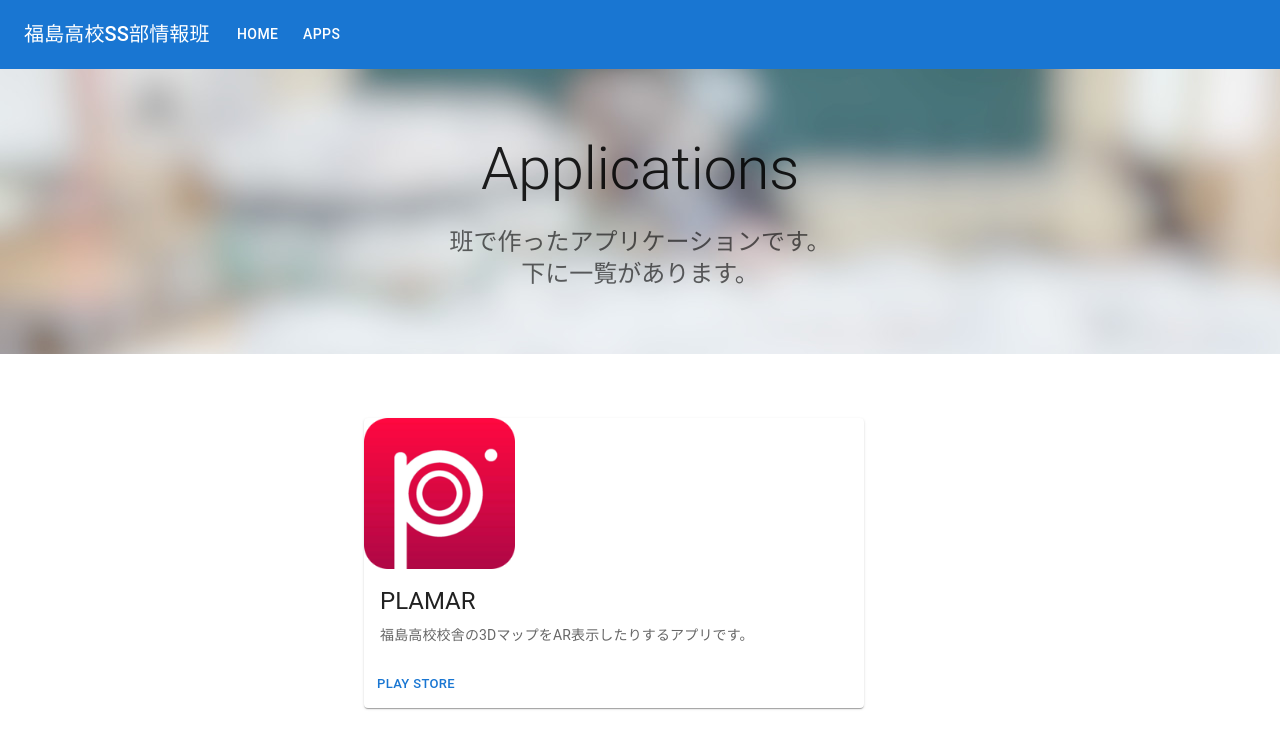
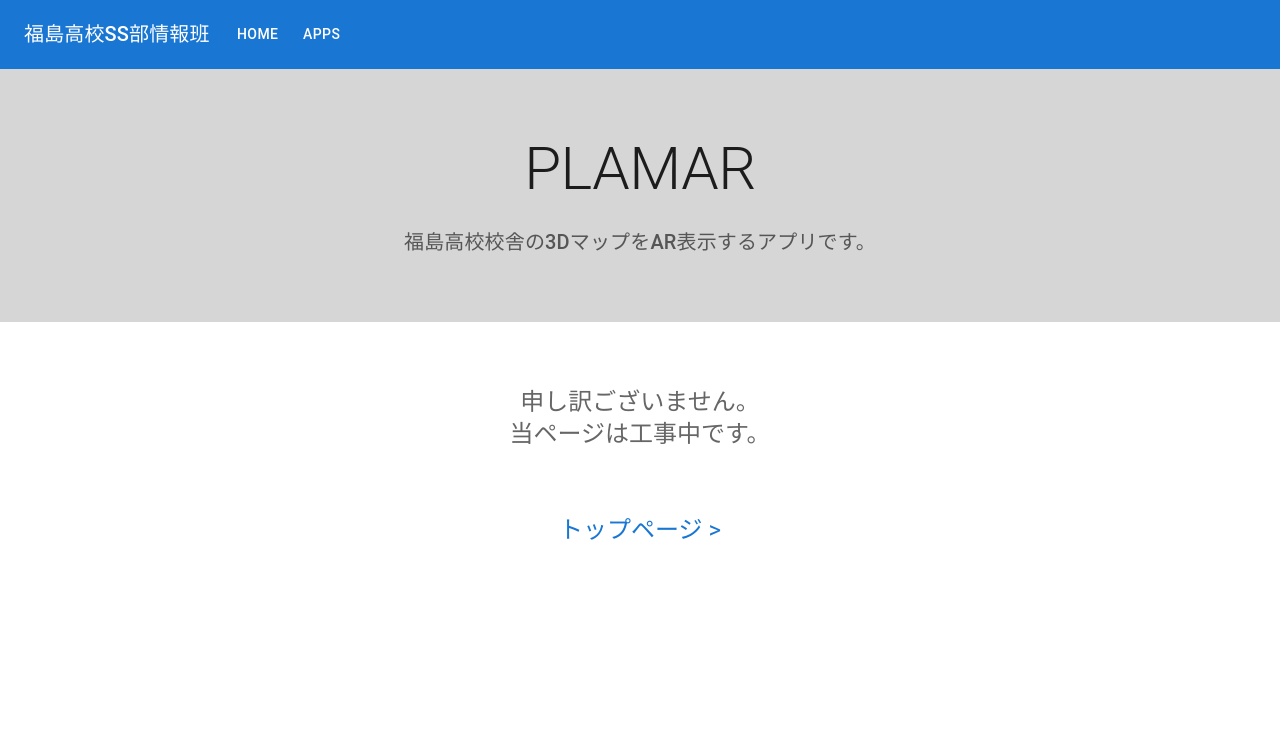
Before and after one commit to FukukouSSJouhou/FukukouSSJouhou, a React app: page /plamar.html in a window 1280 px wide. Shown: the top 748 px of the page. Built offline with nearby package versions, Linux system fonts and the light colour scheme.

Commit message:
added plamar

```diff
--- a/src/pages/AppsPage.tsx
+++ b/src/pages/AppsPage.tsx
@@ -40,7 +40,9 @@ export default function AppsPage(): React.ReactElement {
       >
         <Container maxWidth="sm">
           <Card sx={{ maxWidth: 500 }} >
-            <CardActionArea>
+            <CardActionArea onClick={()=>{
+              window.open("/plamar.html")
+            }}>
               <CardMedia
                 component="img"
                 sx={{ width: 151 }}
--- a/src/pages/PlamarPage.tsx
+++ b/src/pages/PlamarPage.tsx
@@ -1,15 +1,14 @@
-import { Box, Button, Card, CardActionArea, CardActions, CardContent, CardMedia, Container, Link, Stack, Typography } from "@mui/material";
+import { Box, Button, Card, CardActionArea, CardActions, CardContent, CardMedia, Container, Link, Paper, Stack, Typography } from "@mui/material";
 import * as React from "react";
 import DrawerSetkun from '../components/DrawerSetkun';
-export default function PlamarPage():React.ReactElement{
+export default function PlamarPage(): React.ReactElement {
     return (
         <DrawerSetkun title="福島高校SS部情報班">
             <main>
                 {/* Hero unit */}
                 <Box
                     sx={{
-                bgcolor: 'background.paper',
-                backgroundImage: "url(\"images/1500x500.jpg\")",
+                        bgcolor: '#d6d6d6',
                         pt: 8,
                         pb: 6,
                     }}
@@ -22,11 +21,10 @@ export default function PlamarPage():React.ReactElement{
                             color="text.primary"
                             gutterBottom
                         >
-                  Applications
+                            PLAMAR
                         </Typography>
-                <Typography variant="h5" align="center" color="text.secondary" paragraph>
-                  班で作ったアプリケーションです。<br />
-                  下に一覧があります。
+                        <Typography variant="h6" align="center" color="text.secondary" paragraph>
+                            福島高校校舎の3DマップをAR表示するアプリです。
                         </Typography>
                     </Container>
                 </Box>
@@ -39,31 +37,11 @@ export default function PlamarPage():React.ReactElement{
                 }}
             >
                 <Container maxWidth="sm">
-              <Card sx={{ maxWidth: 500 }} >
-                <CardActionArea>
-                  <CardMedia
-                    component="img"
-                    sx={{ width: 151 }}
-                    image="/images/plamar.png"
-                    alt="green iguana"
-                  />
-                  <CardContent>
-                    <Typography gutterBottom variant="h5" component="div">
-                      PLAMAR
+                        <Typography variant="h5" align="center" color="text.secondary" paragraph>
+                            申し訳ございません。<br />
+                        当ページは工事中です。<br /><br /><br />
+                            <Link href="/" underline='hover'>トップページ {">"}</Link>
                         </Typography>
-                    <Typography variant="body2" color="text.secondary">
-                      福島高校校舎の3DマップをAR表示したりするアプリです。
-                    </Typography>
-                  </CardContent>
-                </CardActionArea>
-                <CardActions>
-                  <Link underline="none" target="_blank" rel="noopener noreferrer" href="https://market.android.com/details?id=com.PLAMAR2">
-                  <Button size="small" color="primary">
-                    PLAY STORE
-                  </Button>
-                  </Link>
-                </CardActions>
-              </Card>
                 </Container>
             </Box>
         </DrawerSetkun>);
```
Lines whose indentation alone changed are shown as unchanged.
